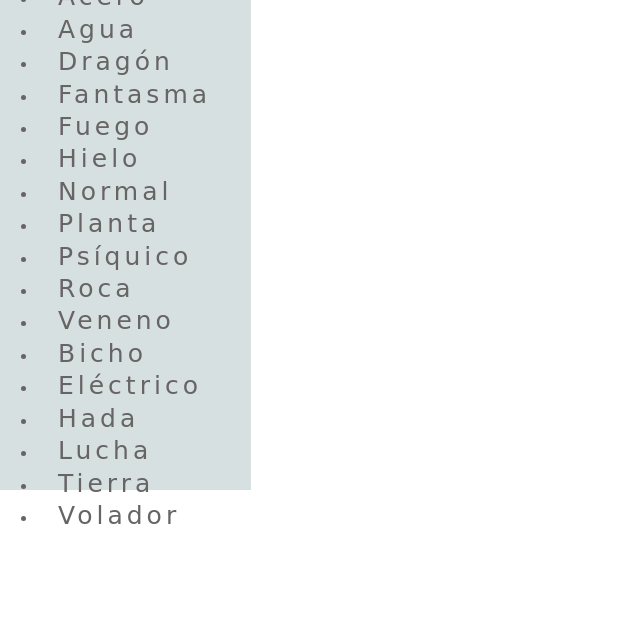
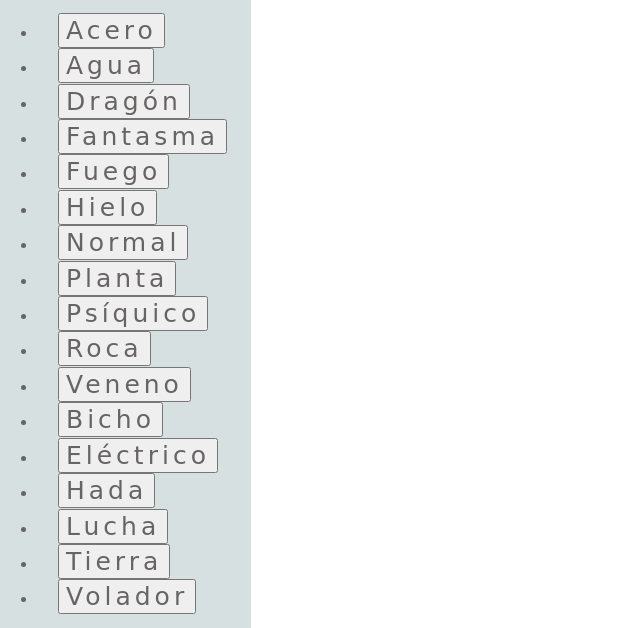
Before and after one commit to yinethz/data-lovers-pokemon, a website with bundled scripts: page src/index.html in a window 1280 px wide. Shown: the part 180-808 px from the top of the page, without its empty margins (0-640 px from the left). Built offline with nearby package versions, Linux system fonts and the light colour scheme; a web font is replaced by a local one.

Commit message:
activación de categorias

```diff
--- a/src/data.js
+++ b/src/data.js
@@ -1,9 +1,8 @@
-// estas funciones son de ejemplo
-
+// que acceda a la data y de la data al type de pokemones
 export const filterType = (dataArray, typeUser) => {
   return dataArray.filter(element => element.type.includes(typeUser))
 };
 
-export const anotherExample = () => {
-  return 'OMG';
+export const filterEgg = (dataArray, typeUser) => {
+  return dataArray.filter(element => element.egg.includes(typeUser))
 };
--- a/src/index.html
+++ b/src/index.html
@@ -15,24 +15,25 @@
   <body>
     <div class="categorias">
       <span class="categoria">Categoría </span>
+      <div id="pokemones1"> Pokemones</div>
       <ul>
-        <li><a class="link" href="index.html">Acero</a></li>
-        <li><a class="link" href="index.html">Agua</a></li>
-        <li><a class="link" href="index.html">Dragón </a></li>
-        <li> <a class="link" href="index.html">Fantasma</a> </li>
-        <li><a class="link" href="index.html">Fuego</a></li>
-        <li><a class="link" href="index.html">Hielo</a></li>
-        <li><a class="link" href="index.html">Normal</a></li>
-        <li><a class="link" href="index.html">Planta</a></li>
-        <li><a class="link" href="index.html">Psíquico</a></li>
-        <li><a class="link" href="index.html">Roca</a></li>
-        <li><a class="link" href="index.html">Veneno</a></li>
-        <li><a class="link" href="index.html">Bicho</a></li>
-        <li><a class="link" href="index.html">Eléctrico</a></li>
-        <li><a class="link" href="index.html">Hada</a></li>
-        <li><a class="link" href="index.html">Lucha</a></li>
-        <li><a class="link" href="index.html">Tierra</a></li>
-        <li><a class="link" href="index.html">Volador</a></li>
+        <li><button class="link" id="steel">Acero</button> </li>
+        <li><button class="link" id="water">Agua </button></li>
+        <li><button class="link" id="dragon">Dragón</button></li>
+        <li><button class="link" id="ghost">Fantasma</button></li>
+        <li><button class="link" id="fire">Fuego</button></li>
+        <li><button class="link" id="ice">Hielo</button></li>
+        <li><button class="link" id="normal">Normal</button></li>
+        <li><button class="link" id="grass">Planta</button></li>
+        <li><button class="link" id="psychic">Psíquico</button></li>
+        <li><button class="link" id="rock">Roca</button></li>
+        <li><button class="link" id="poison">Veneno</button></li>
+        <li><button class="link" id="bug">Bicho</button></li>
+        <li><button class="link" id="electric">Eléctrico</button></li>
+        <li><button class="link" id="fairy">Hada</button></li>
+        <li><button class="link" id="fighting">Lucha</button></li>
+        <li><button class="link" id="ground">Tierra</button></li>
+        <li><button class="link" id="flying">Volador</button></li>
       </ul>
     </div>
     <div id="root"></div>
--- a/src/main.js
+++ b/src/main.js
@@ -1,6 +1,21 @@
 import { filterType } from './data.js';
 import data from './data/pokemon/pokemon.js';
-console.log(data.pokemon);
-// que acceda a la data y de la data al type de pokemones
+const steel = document.getElementById("steel")
+const water = document.getElementById("water")
+
+const pokemones1 = document.getElementById("pokemones1")
+
 const pokemones = data.pokemon
-console.log(filterType(pokemones,"water"))
+console.log(filterType(pokemones,"steel"));
+function selecSteel (){
+  steel.addEventListener("click", function() {
+    pokemones1.innerHTML = filterType(pokemones,"steel")
+  })
+}
+selecSteel()
+function selecWater (){
+  water.addEventListener("click", function() {
+    pokemones1.innerHTML = filterType(pokemones,"water","img")
+  })
+}
+selecWater()
--- a/src/style.css
+++ b/src/style.css
@@ -7,7 +7,7 @@
     font-family: 'Ubuntu Condensed', sans-serif;
     background-color: rgb(215, 224, 224);
     width: 20%;
-    height: 562px;
+    height: 700px;
     right: 10px;
 
 
@@ -31,3 +31,7 @@
     position: relative;
     left: 20px;
 }
+#pokemones1{
+    position: relative;
+    left: 500px;
+}
```
